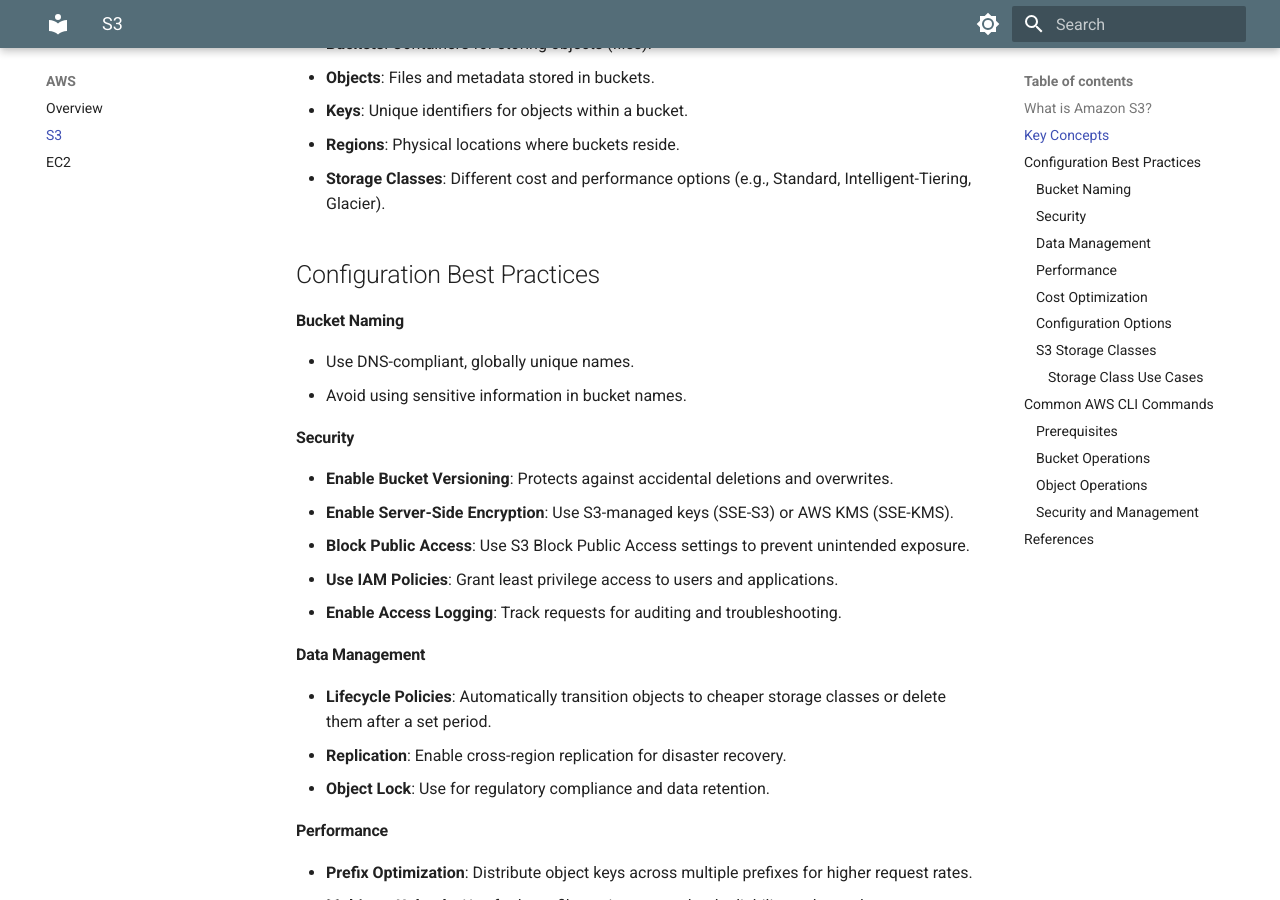
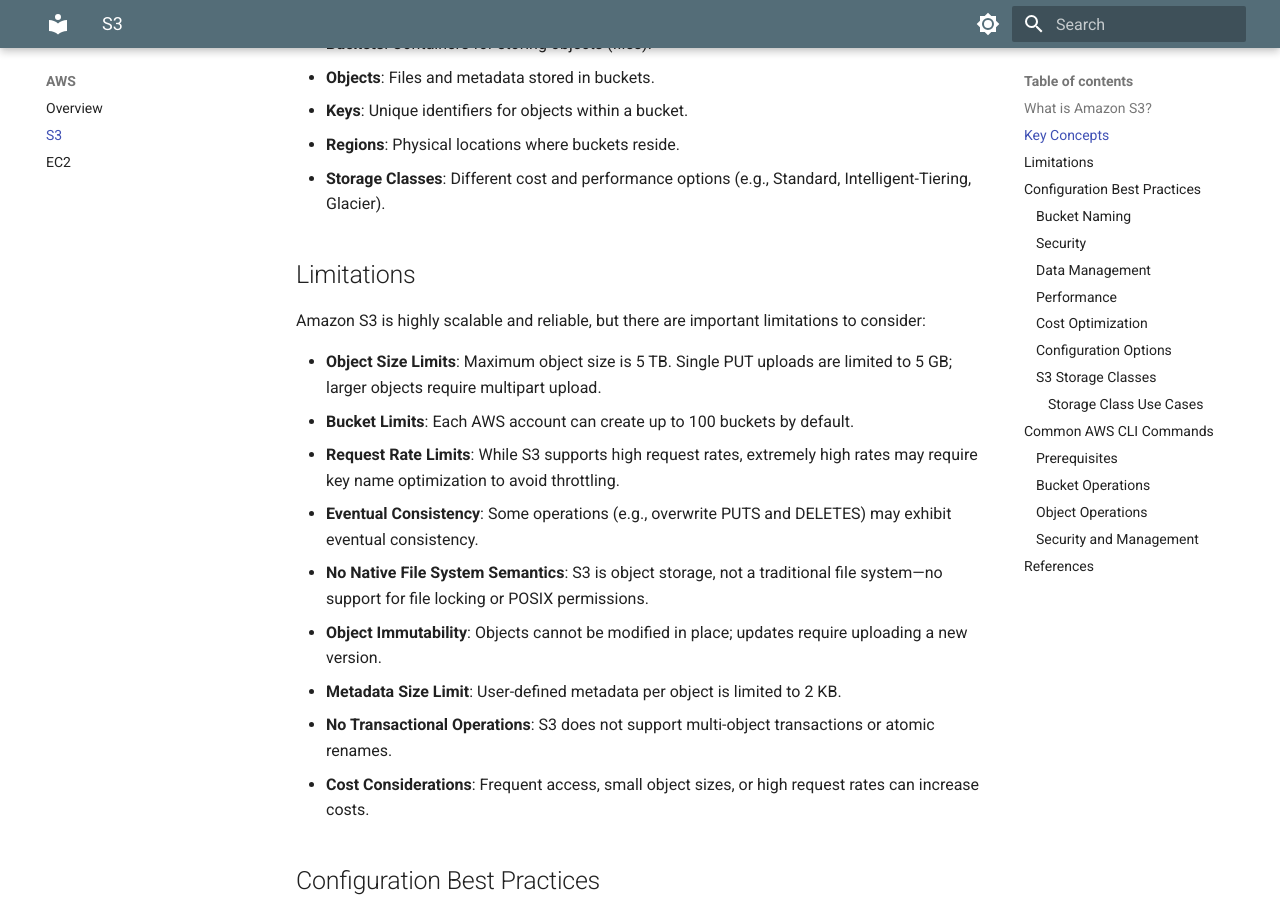
Before and after one commit to mcuellar/cloud-docs-hub, an MkDocs documentation site: the page built from docs/aws/s3/index.md, in a window 1280 px wide and 900 px high, scrolled down 558 px. Built offline with MkDocs 1.6.1 and Material for MkDocs 9.7.7, drawn with Linux system fonts in a browser that asks for light colours; some of the changed text lies outside the part shown.

Commit message:
Added detailed limitations section to the Amazon S3 guide to inform users about key constraints and considerations when using the service.

```diff
--- a/docs/aws/s3/index.md
+++ b/docs/aws/s3/index.md
@@ -16,6 +16,18 @@
 - **Regions**: Physical locations where buckets reside.
 - **Storage Classes**: Different cost and performance options (e.g., Standard, Intelligent-Tiering, Glacier).
 
+## Limitations
+Amazon S3 is highly scalable and reliable, but there are important limitations to consider:
+
+- **Object Size Limits**: Maximum object size is 5 TB. Single PUT uploads are limited to 5 GB; larger objects require multipart upload.
+- **Bucket Limits**: Each AWS account can create up to 100 buckets by default.
+- **Request Rate Limits**: While S3 supports high request rates, extremely high rates may require key name optimization to avoid throttling.
+- **Eventual Consistency**: Some operations (e.g., overwrite PUTS and DELETES) may exhibit eventual consistency.
+- **No Native File System Semantics**: S3 is object storage, not a traditional file system—no support for file locking or POSIX permissions.
+- **Object Immutability**: Objects cannot be modified in place; updates require uploading a new version.
+- **Metadata Size Limit**: User-defined metadata per object is limited to 2 KB.
+- **No Transactional Operations**: S3 does not support multi-object transactions or atomic renames.
+- **Cost Considerations**: Frequent access, small object sizes, or high request rates can increase costs.
 ## Configuration Best Practices
 
 #### Bucket Naming
@@ -108,6 +120,9 @@
 - **S3 Glacier Deep Archive**: Regulatory archives, rarely accessed data, digital preservation.
 
 
+
+For the latest and most detailed limitations, refer to the [S3 documentation](https://docs.aws.amazon.com/AmazonS3/latest/userguide/limits.html).
+
 ## Common AWS CLI Commands
 
 ### Prerequisites
```
